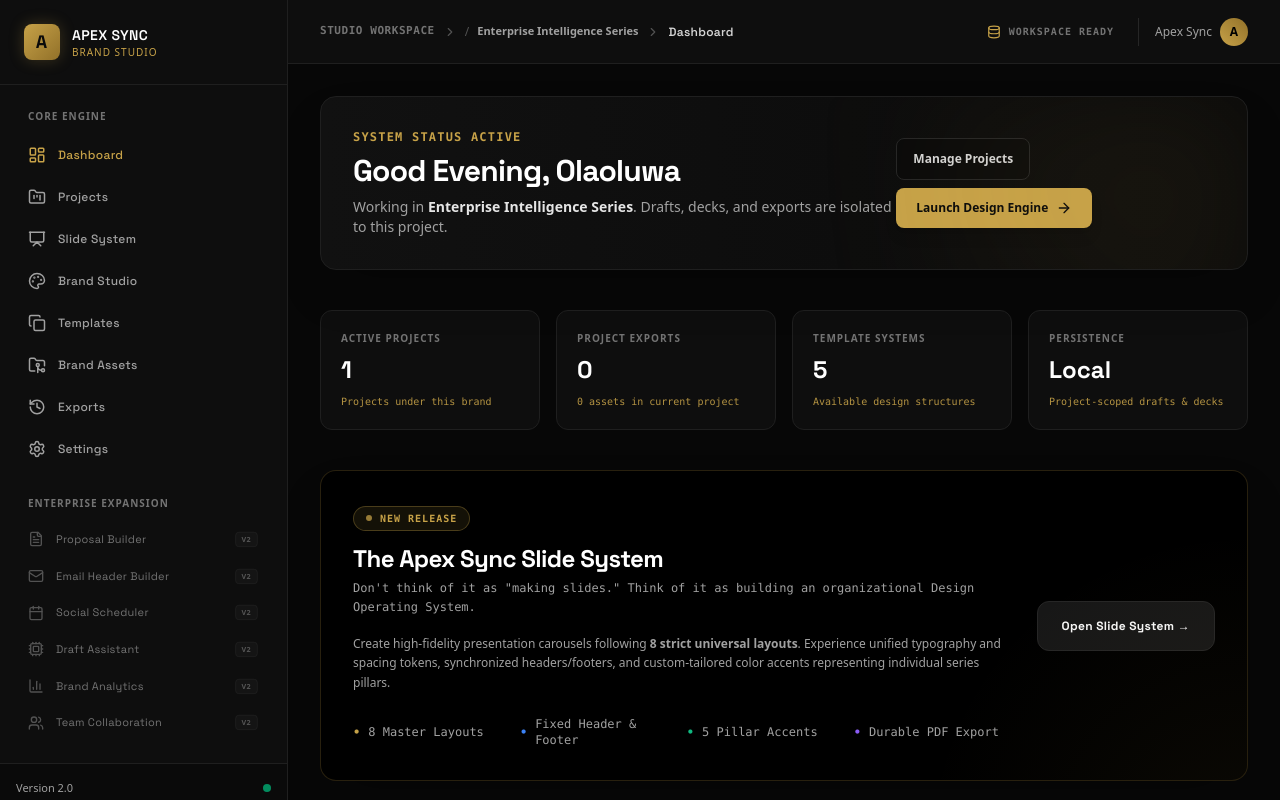
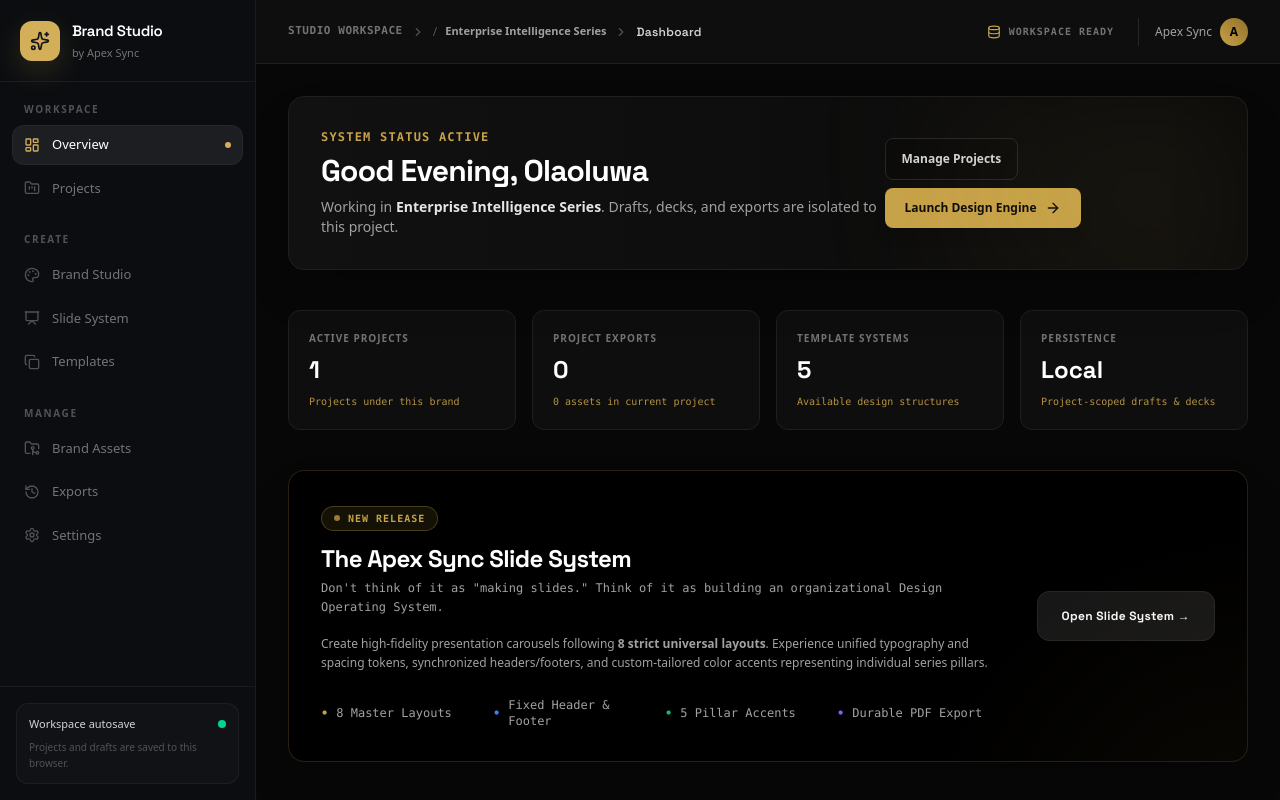
Before and after one commit to olaoluwabankole3-cmd/Brand-Studio, a React (Vite) app: page / in a window 1280 px wide. Built offline with nearby package versions, Linux system fonts and the light colour scheme.

Commit message:
Polish recruiter demo sidebar

```diff
--- a/src/components/Sidebar.tsx
+++ b/src/components/Sidebar.tsx
@@ -3,7 +3,6 @@
  * SPDX-License-Identifier: Apache-2.0
  */
 
-import { motion } from 'motion/react';
 import {
   LayoutDashboard,
   FolderKanban,
@@ -12,14 +11,8 @@
   FolderGit2,
   History,
   Settings,
-  Cpu,
-  Sparkles,
   Presentation,
-  FileText,
-  Mail,
-  Calendar,
-  BarChart3,
-  Users
+  Sparkles
 } from 'lucide-react';
 
 interface SidebarProps {
@@ -27,55 +20,62 @@
   setActiveTab: (tab: string) => void;
 }
 
-export default function Sidebar({ activeTab, setActiveTab }: SidebarProps) {
-  const primaryNavigation = [
-    { id: 'dashboard', name: 'Dashboard', icon: LayoutDashboard },
+const sections = [
+  {
+    label: 'Workspace',
+    items: [
+      { id: 'dashboard', name: 'Overview', icon: LayoutDashboard },
       { id: 'projects', name: 'Projects', icon: FolderKanban },
+    ]
+  },
+  {
+    label: 'Create',
+    items: [
+      { id: 'studio', name: 'Brand Studio', icon: Palette },
       { id: 'slides', name: 'Slide System', icon: Presentation },
-    { id: 'studio', name: 'Brand Studio', icon: Palette },
       { id: 'templates', name: 'Templates', icon: Copy },
+    ]
+  },
+  {
+    label: 'Manage',
+    items: [
       { id: 'assets', name: 'Brand Assets', icon: FolderGit2 },
       { id: 'exports', name: 'Exports', icon: History },
       { id: 'settings', name: 'Settings', icon: Settings },
+    ]
+  }
 ];
 
-  const futureNavigation = [
-    { name: 'Proposal Builder', icon: FileText },
-    { name: 'Email Header Builder', icon: Mail },
-    { name: 'Social Scheduler', icon: Calendar },
-    { name: 'Draft Assistant', icon: Cpu },
-    { name: 'Brand Analytics', icon: BarChart3 },
-    { name: 'Team Collaboration', icon: Users },
-  ];
-
+export default function Sidebar({ activeTab, setActiveTab }: SidebarProps) {
   return (
     <aside
       id="left-sidebar"
-      className="w-72 bg-[#0E0E0E] border-r border-[#1F1F1F] flex flex-col h-screen overflow-y-auto shrink-0 select-none"
+      className="w-64 bg-[#0B0D10] border-r border-white/[0.06] flex flex-col h-screen overflow-y-auto shrink-0 select-none"
     >
-      {/* Brand Logo Section */}
-      <div className="p-6 border-b border-[#1F1F1F] flex items-center gap-3">
-        <div className="w-9 h-9 rounded-lg bg-gradient-to-br from-[#C7A248] to-[#927129] flex items-center justify-center shadow-[0_0_15px_rgba(199,162,72,0.25)]">
-          <span className="font-['Space_Grotesk'] text-[#0A0A0A] font-bold text-lg leading-none tracking-wider">A</span>
+      <div className="px-5 py-5 border-b border-white/[0.06]">
+        <div className="flex items-center gap-3">
+          <div className="w-10 h-10 rounded-xl bg-[#D4AF5A] text-[#111318] flex items-center justify-center shadow-[0_10px_30px_rgba(212,175,90,0.18)]">
+            <Sparkles className="w-5 h-5" />
           </div>
-        <div className="flex flex-col">
-          <span className="font-['Space_Grotesk'] text-white font-semibold text-sm tracking-wide leading-tight">
-            APEX SYNC
-          </span>
-          <span className="text-[10px] text-[#C7A248] font-medium tracking-widest leading-none uppercase mt-0.5">
+          <div className="min-w-0">
+            <div className="font-['Space_Grotesk'] text-[15px] font-semibold text-white tracking-tight">
               Brand Studio
-          </span>
+            </div>
+            <div className="text-[11px] text-neutral-500 mt-0.5 truncate">
+              by Apex Sync
+            </div>
+          </div>
         </div>
       </div>
 
-      {/* Main Active Navigation */}
-      <div className="px-4 py-6 flex-1 space-y-7">
-        <div>
-          <span className="px-3 text-[10px] font-semibold text-neutral-500 uppercase tracking-widest block mb-3">
-            Core Engine
-          </span>
+      <div className="px-3 py-5 flex-1 space-y-6">
+        {sections.map((section) => (
+          <div key={section.label}>
+            <div className="px-3 mb-2 text-[10px] font-semibold text-neutral-600 uppercase tracking-[0.16em]">
+              {section.label}
+            </div>
             <nav className="space-y-1">
-            {primaryNavigation.map((item) => {
+              {section.items.map((item) => {
                 const Icon = item.icon;
                 const isActive = activeTab === item.id;
                 return (
@@ -83,63 +83,32 @@
                     key={item.id}
                     id={`nav-btn-${item.id}`}
                     onClick={() => setActiveTab(item.id)}
-                  className={`w-full flex items-center gap-3 px-3 py-2.5 rounded-lg text-xs font-medium transition-all duration-300 relative group ${
-                    isActive
-                      ? 'text-[#C7A248]'
-                      : 'text-neutral-400 hover:text-white hover:bg-neutral-900/40'
+                    className={`w-full flex items-center gap-3 px-3 py-2.5 rounded-xl text-[13px] font-medium transition-all duration-200 ${isActive
+                      ? 'bg-white/[0.07] text-white shadow-[inset_0_0_0_1px_rgba(255,255,255,0.04)]'
+                      : 'text-neutral-500 hover:text-neutral-200 hover:bg-white/[0.035]'
                     }`}
                   >
-                  {isActive && (
-                    <motion.div
-                      layoutId="active-sidebar-indicator"
-                      className="absolute inset-0 bg-[#C7A248]/5 border border-[#C7A248]/20 rounded-lg -z-10"
-                      transition={{ type: 'spring', stiffness: 380, damping: 30 }}
-                    />
-                  )}
-                  <Icon className={`w-4.5 h-4.5 transition-colors ${isActive ? 'text-[#C7A248]' : 'text-neutral-400 group-hover:text-white'}`} />
-                  <span className="font-['Space_Grotesk'] tracking-wide">{item.name}</span>
+                    <Icon className={`w-4 h-4 ${isActive ? 'text-[#D4AF5A]' : 'text-neutral-600'}`} />
+                    <span>{item.name}</span>
+                    {isActive && <span className="ml-auto w-1.5 h-1.5 rounded-full bg-[#D4AF5A]" />}
                   </button>
                 );
               })}
             </nav>
           </div>
-
-        {/* Future Modules Section (Coming Soon) */}
-        <div>
-          <span className="px-3 text-[10px] font-semibold text-neutral-500 uppercase tracking-widest block mb-3">
-            Enterprise expansion
-          </span>
-          <div className="space-y-1">
-            {futureNavigation.map((item) => {
-              const Icon = item.icon;
-              return (
-                <div
-                  key={item.name}
-                  className="flex items-center justify-between px-3 py-2 rounded-lg text-xs text-neutral-500 cursor-not-allowed group transition-all"
-                >
-                  <div className="flex items-center gap-3">
-                    <Icon className="w-4 h-4 text-neutral-600" />
-                    <span className="font-['Space_Grotesk'] text-[11px] tracking-wide text-neutral-500">{item.name}</span>
-                  </div>
-                  <span className="text-[8px] px-1.5 py-0.5 bg-neutral-900 border border-neutral-800 text-neutral-500 font-semibold uppercase rounded tracking-wider scale-90 opacity-70 group-hover:opacity-100 transition-opacity">
-                    V2
-                  </span>
-                </div>
-              );
-            })}
-          </div>
-        </div>
+        ))}
       </div>
 
-      {/* Footer Info Block */}
-      <div className="p-4 border-t border-[#1F1F1F] bg-[#0A0A0A] flex flex-col gap-1 text-[11px] text-neutral-500">
-        <div className="flex justify-between items-center">
-          <span className="font-medium text-neutral-400">Version 2.0</span>
-          <span className="w-2 h-2 rounded-full bg-emerald-500 animate-pulse" />
+      <div className="p-4 border-t border-white/[0.06]">
+        <div className="rounded-xl bg-white/[0.025] border border-white/[0.05] p-3">
+          <div className="flex items-center justify-between">
+            <span className="text-[11px] font-medium text-neutral-300">Workspace autosave</span>
+            <span className="w-2 h-2 rounded-full bg-emerald-400" />
           </div>
-        <p className="text-[10px] leading-tight text-neutral-600">
-          Structured content production for brands, projects, and campaigns.
+          <p className="text-[10px] leading-relaxed text-neutral-600 mt-1.5">
+            Projects and drafts are saved to this browser.
           </p>
+        </div>
       </div>
     </aside>
   );
```
Lines whose indentation alone changed are shown as unchanged.
